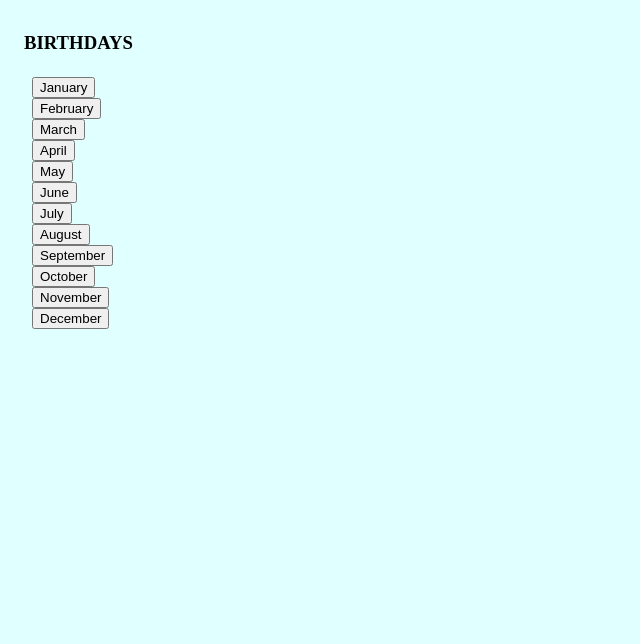
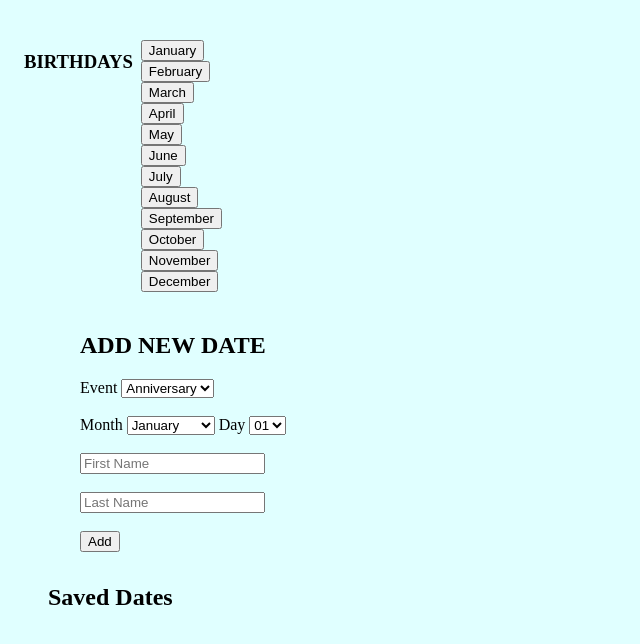
Before and after one commit to Sheilae03/WDD_330, a plain HTML site: page BirthdayCal/index.html in a window 1280 px wide. Shown: the whole page, without its empty margins (0-640 px from the left). Drawn offline with Linux system fonts and the light colour scheme.

Commit message:
another update

```diff
--- a/BirthdayCal/index.html
+++ b/BirthdayCal/index.html
@@ -28,6 +28,78 @@
         <div><button onclick="december()">December</button></div>
     </div>
     </section>
+    <section class="new-date">
+        <form id="new-date-form">
+            <h2>ADD NEW DATE</h2>
+            <label for="event">Event</label>
+            <select name="event" id="event" >
+                <option value="anniversary">Anniversary</option>
+                <option value="birthday">Birthday</option>
+            </select>
+        <br>
+
+        <br>
+
+        <label for="month">Month</label>
+
+        <select name="month" id="month">
+          <option value="1">January</option>
+          <option value="2">February</option>
+          <option value="3">March</option>
+          <option value="4">April</option>
+          <option value="5">May</option>
+          <option value="6">June</option>
+          <option value="7">July</option>
+          <option value="8">August</option>
+          <option value="9">September</option>
+          <option value="10">October</option>
+          <option value="11">November</option>
+          <option value="12">December</option>
+        </select>
+        <label for="day">Day</label>
+
+        <select name="day" id="day">
+            <option value="1">01</option>
+            <option value="2">02</option>
+            <option value="3">03</option>
+            <option value="4">04</option>
+            <option value="5">05</option>
+            <option value="6">06</option>
+            <option value="7">07</option>
+            <option value="8">08</option>
+            <option value="9">09</option>
+            <option value="10">10</option>
+            <option value="11">11</option>
+            <option value="12">12</option>
+            <option value="13">13</option>
+            <option value="14">14</option>
+            <option value="15">15</option>
+            <option value="16">16</option>
+            <option value="17">17</option>
+            <option value="18">18</option>
+            <option value="19">19</option>
+            <option value="20">20</option>
+            <option value="21">21</option>
+            <option value="22">22</option>
+            <option value="23">23</option>
+            <option value="24">24</option>
+            <option value="25">25</option>
+            <option value="26">26</option>
+            <option value="27">28</option>
+            <option value="29">29</option>
+            <option value="30">30</option>
+            <option value="31">31</option>
+        </select>
+        <br>
+          <label for="fname"></label><br>
+          <input type="text" id="fname" name="fname" placeholder="First Name"><br>
+          <label for="lname"></label><br>
+          <input type="text" id="lname" name="lname" placeholder="Last Name"><br><br>
+          <input type="submit" value="Add">
+        </form>
+        <section id="date_list">
+            <h2>Saved Dates</h2>
+        </section>
 
 
     </main>
--- a/BirthdayCal/main.css
+++ b/BirthdayCal/main.css
@@ -11,6 +11,9 @@ section {
     padding-right: 1.5rem;
 
 
+}
+.app {
+    display: flex;
 }
 
 
--- a/BirthdayCal/main.js
+++ b/BirthdayCal/main.js
@@ -21,24 +21,24 @@ newDateForm.addEventListener('submit', e => {
         localStorage.setItem('dates', JSON.stringify(dates));
         e.target.reset();
 
-        // DisplayDates();
+       // DisplayDates();
 
     })
 })
 
-   /*  function DisplayDates() {
+     function DisplayDates() {
         const datesList = document.querySelector('date_list');
 
         datesList.innerHTML = '';
 
         dates.forEach(dates => {
             const dateItem = document.createElement('div');
-            dateItem.classList.add('todo_item')
+            dateItem.classList.add('date_list')
 
             const event = document.createElement('event');
             const month = document.createElement('month');
-            const date = document.createElement('date');
+            const day = document.createElement('day');
             const fname = document.createElement('fname');
             const lname = document.createElement('lname');
 
-        })} */
+        })}
```
